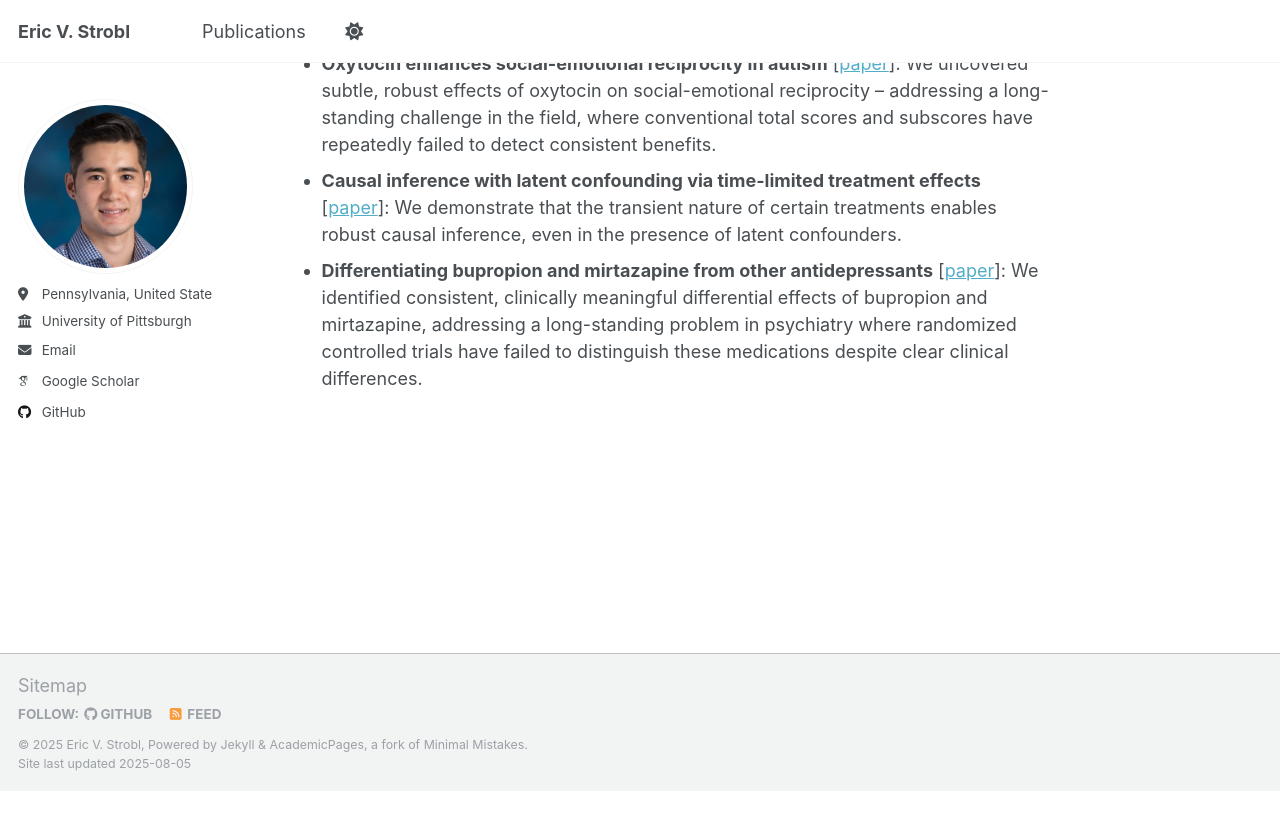
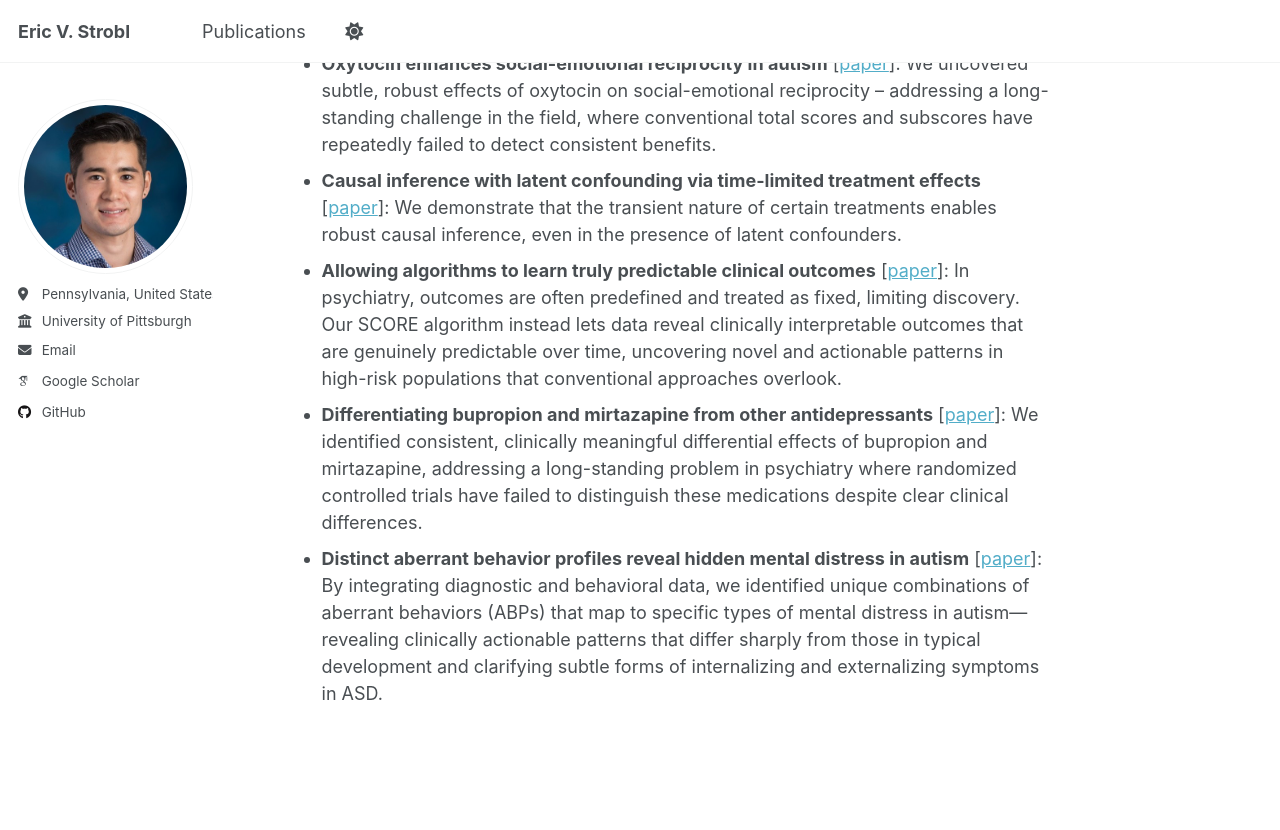
Before and after one commit to ericstrobl/ericstrobl.github.io, a Jekyll site: the page built from _pages/about.md, in a window 1280 px wide and 900 px high, scrolled down 328 px. Shown: the top 830 px of the window. Built offline with Jekyll 4.4.1, drawn with Linux system fonts in a browser that asks for light colours; some web fonts are replaced; a script that is not in the unit is left out; before the commit the page ends 1119 px from its top, so only the background shows below that.

Commit message:
Update about.md

```diff
--- a/_pages/about.md
+++ b/_pages/about.md
@@ -13,4 +13,6 @@ Recent Inventions & Discoveries
 ======
 - **Oxytocin enhances social-emotional reciprocity in autism** [[paper](https://www.medrxiv.org/content/10.1101/2025.07.20.25331870v1)]: We uncovered subtle, robust effects of oxytocin on social-emotional reciprocity -- addressing a long-standing challenge in the field, where conventional total scores and subscores have repeatedly failed to detect consistent benefits.
 - **Causal inference with latent confounding via time-limited treatment effects** [[paper](https://arxiv.org/pdf/2506.16629)]: We demonstrate that the transient nature of certain treatments enables robust causal inference, even in the presence of latent confounders.
+- **Allowing algorithms to learn truly predictable clinical outcomes** [[paper](https://www.medrxiv.org/content/10.1101/2025.04.11.25325553v1)]: In psychiatry, outcomes are often predefined and treated as fixed, limiting discovery. Our SCORE algorithm instead lets data reveal clinically interpretable outcomes that are genuinely predictable over time, uncovering novel and actionable patterns in high-risk populations that conventional approaches overlook.
 - **Differentiating bupropion and mirtazapine from other antidepressants** [[paper](https://www.sciencedirect.com/science/article/pii/S0165032725009930)]: We identified consistent, clinically meaningful differential effects of bupropion and mirtazapine, addressing a long-standing problem in psychiatry where randomized controlled trials have failed to distinguish these medications despite clear clinical differences.
+- **Distinct aberrant behavior profiles reveal hidden mental distress in autism** [[paper](https://www.medrxiv.org/content/10.1101/2025.02.01.25321517v2)]: By integrating diagnostic and behavioral data, we identified unique combinations of aberrant behaviors (ABPs) that map to specific types of mental distress in autism—revealing clinically actionable patterns that differ sharply from those in typical development and clarifying subtle forms of internalizing and externalizing symptoms in ASD.
```
